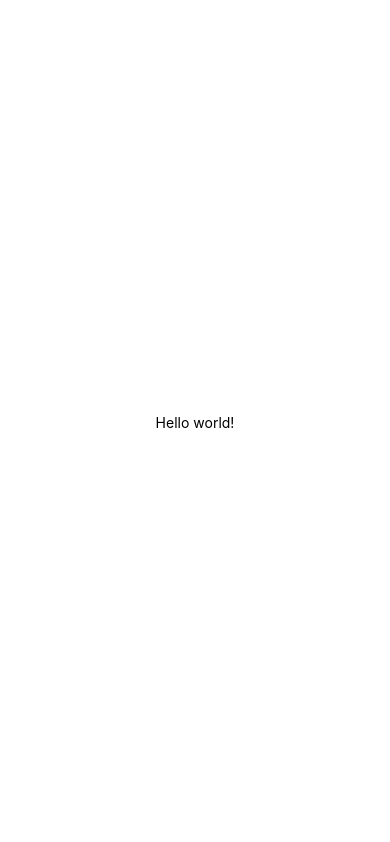
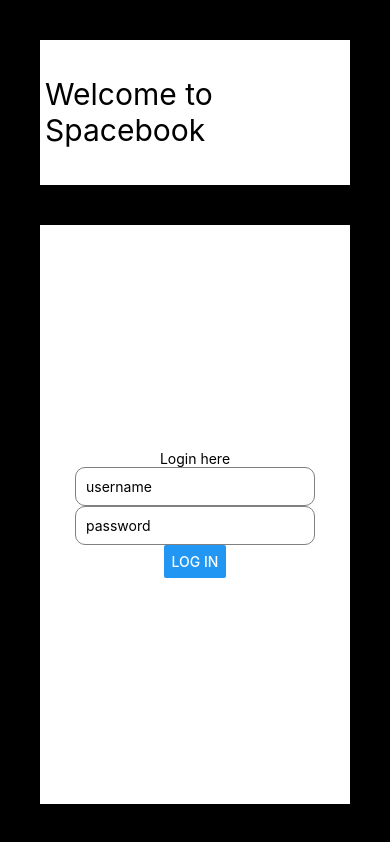
Before and after one commit to mcdermottm97/Spacebook-Client, a React Native app: screen / in a window 390 px wide. Built offline with nearby package versions, Linux system fonts and the light colour scheme.

Commit message:
First draft for login page
very basic, non-functional draft of login page with title, text input, and a button

```diff
--- a/App.js
+++ b/App.js
@@ -1,20 +1,89 @@
-import { StatusBar } from 'expo-status-bar';
-import { StyleSheet, Text, View } from 'react-native';
+import React, { Component } from 'react';
+import { StyleSheet, Text, View, TextInput, Button, FlatList } from 'react-native'
 
-export default function App() {
+
+const Flex = () => {
   return (
-    <View style={styles.container}>
-      <Text>Hello world!</Text>
-      <StatusBar style="auto" />
+    <View style={styles.container1}>
+
+      <View style={styles.container1}>
+        <View style={styles.box1}>
+          <Text style={styles.title}>
+            Welcome to Spacebook
+          </Text>
+        </View>
+      </View>
+
+      <View style={styles.container2}>
+        <View style={styles.box1} >
+          <Text>
+            Login here
+          </Text>
+          <TextInput
+            style={styles.input}
+            placeholder="username"
+          />
+          <TextInput
+            style={styles.input}
+            placeholder="password"
+          />
+          <Button
+            title='LOG IN'
+          />
+        </View>
+      </View>
+
     </View>
+
+
   );
-}
+};
 
 const styles = StyleSheet.create({
-  container: {
+  container1: {
     flex: 1,
-    backgroundColor: '#fff',
-    alignItems: 'center',
+    padding: 20,
+    flexDirection: "column",
+    backgroundColor: "black"
+  },
+  container2: {
+    flex: 4,
+    padding: 20,
+    flexDirection: "row"
+  },
+  box1: {
+    flex: 1,
+    padding: 5,
+    backgroundColor: "white",
     justifyContent: 'center',
+    alignItems: 'center'
+
   },
+  box2: {
+    flex: 1,
+    padding: 5,
+    backgroundColor: "darkorange"
+  },
+  box3: {
+    flex: 1,
+    padding: 5,
+    backgroundColor: "green"
+  },
+  box4: {
+    flex: 1,
+    backgroundColor: "blue"
+  },
+  input: {
+    backgroundColor: 'white',
+    borderColor: "gray",
+    borderWidth: 1,
+    borderRadius: 10,
+    padding: 10,
+  },
+  title: {
+    fontSize: 30
+  }
+
 });
+
+export default Flex;
```
